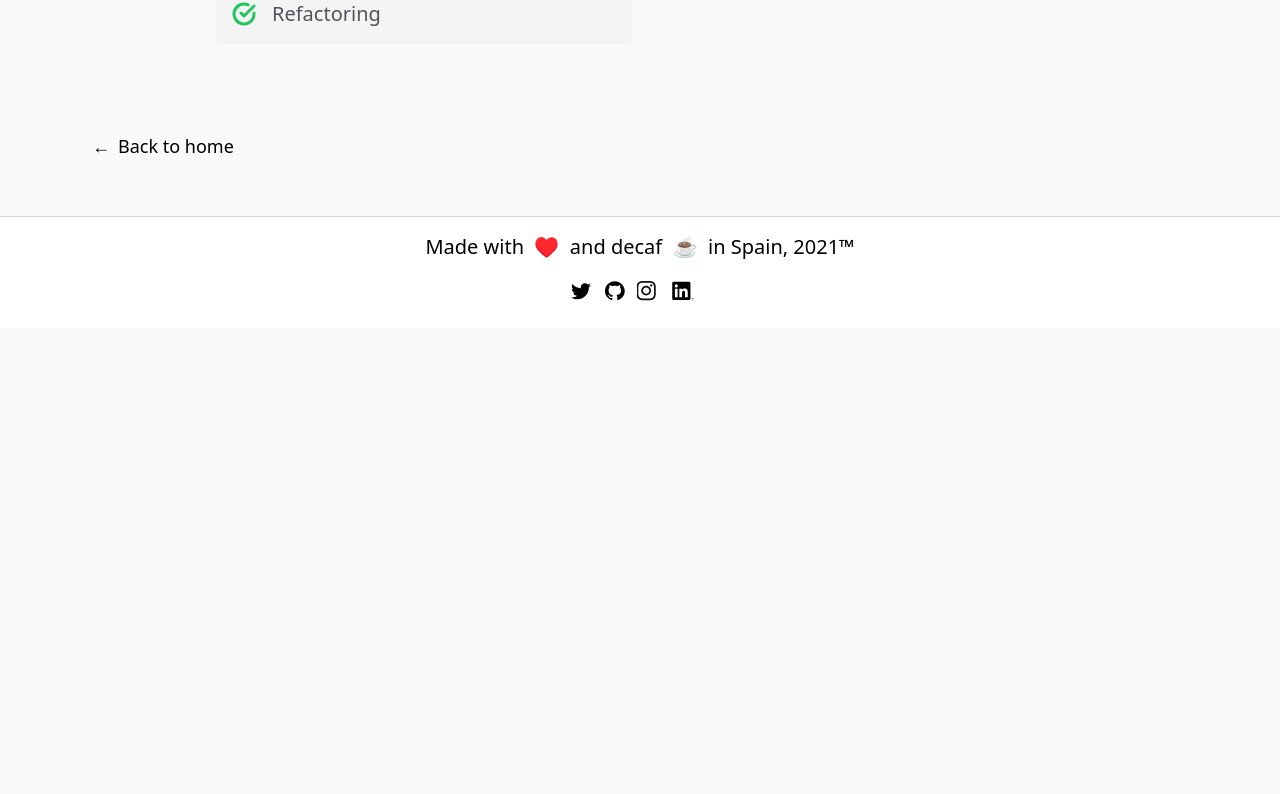
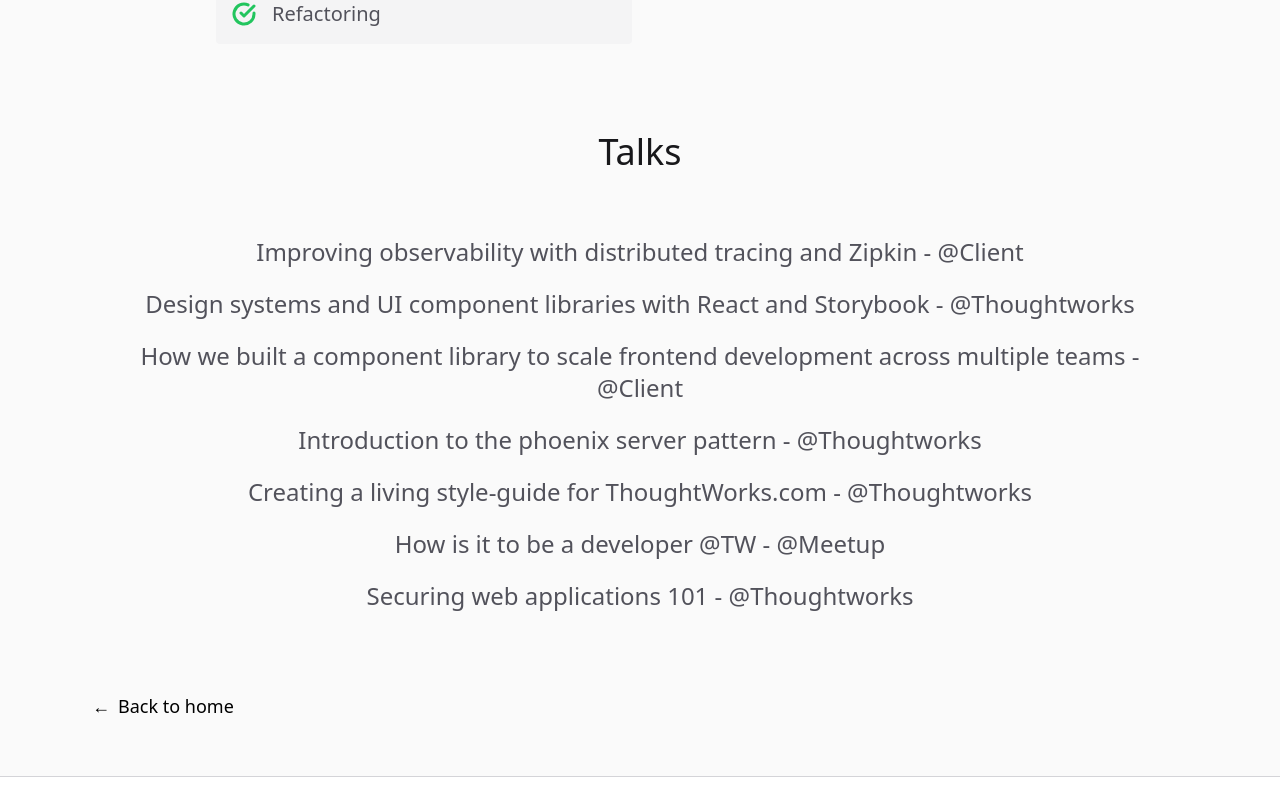
Before and after one commit to portovep/pabloporto.me, a Next.js app: page /about in a window 1280 px wide. Shown: the part 1674-2468 px from the top of the page. Before the commit the page ends 2002 px from the top, so only its background shows below. Built offline with nearby package versions, Linux system fonts and the light colour scheme.

Commit message:
Add talks to about page

```diff
--- a/pages/about/index.tsx
+++ b/pages/about/index.tsx
@@ -32,7 +32,7 @@ export default function About(): JSX.Element {
                     </div>
                 </div>
                 <section className="text-gray-600">
-                    <div className="container px-5 mx-auto">
+                    <div className="container px-5 mx-auto mb-20">
                         <div className="mb-20 text-center">
                             <h2 className="title-font sm:text-4xl mb-4 text-3xl font-medium text-gray-900">
                                 Principles and practices
@@ -270,6 +270,38 @@ export default function About(): JSX.Element {
                         </div>
                     </div>
                 </section>
+                <section className="mb-20 text-gray-600">
+                    <div className="container mx-auto">
+                        <div className="mb-16 text-center">
+                            <h2 className="title-font sm:text-4xl mb-4 text-3xl font-medium text-gray-900">
+                                Talks
+                            </h2>
+                        </div>
+                        <div className="mx-5 mb-20 text-center">
+                            <ul className="space-y-5 list-none">
+                                <li>
+                                    Improving observability with distributed tracing and Zipkin -
+                                    @Client
+                                </li>
+                                <li>
+                                    Design systems and UI component libraries with React and
+                                    Storybook - @Thoughtworks
+                                </li>
+                                <li>
+                                    How we built a component library to scale frontend development
+                                    across multiple teams - @Client
+                                </li>
+                                <li>Introduction to the phoenix server pattern - @Thoughtworks</li>
+                                <li>
+                                    Creating a living style-guide for ThoughtWorks.com -
+                                    @Thoughtworks
+                                </li>
+                                <li>How is it to be a developer @TW - @Meetup</li>
+                                <li>Securing web applications 101 - @Thoughtworks</li>
+                            </ul>
+                        </div>
+                    </div>
+                </section>
             </section>
         </Layout>
     );
```
